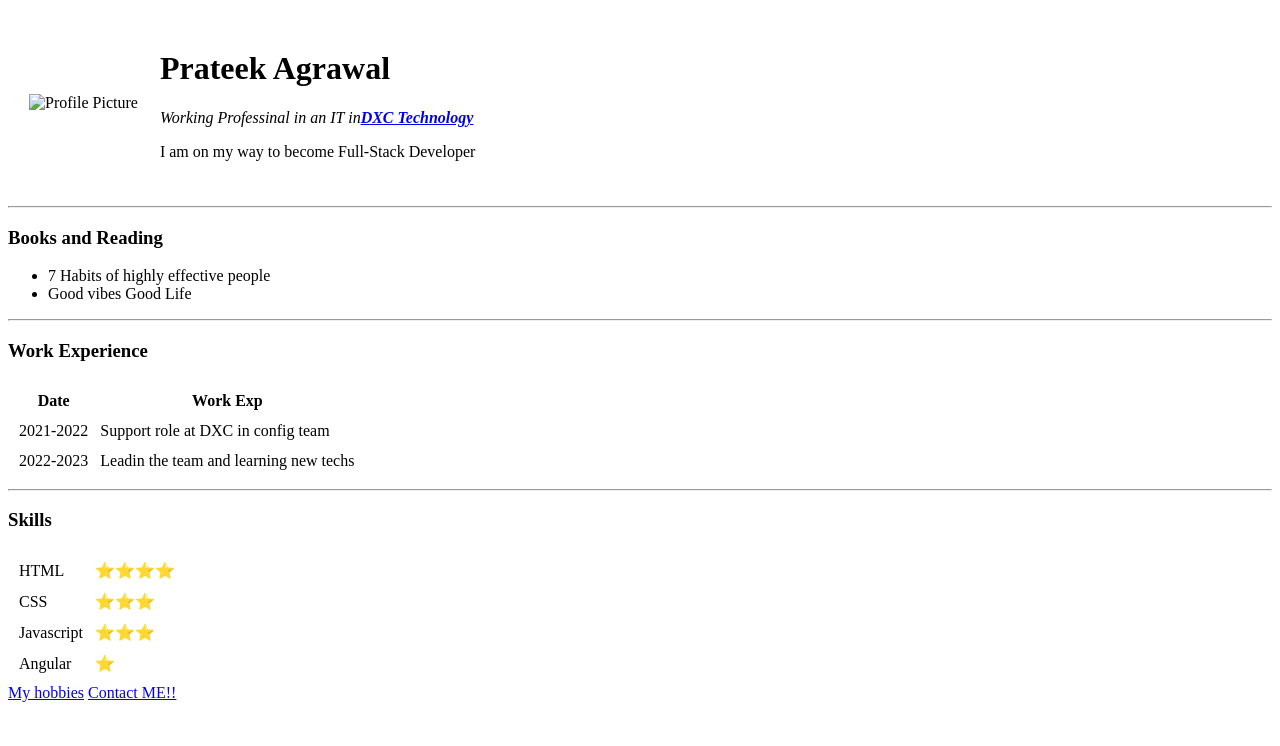
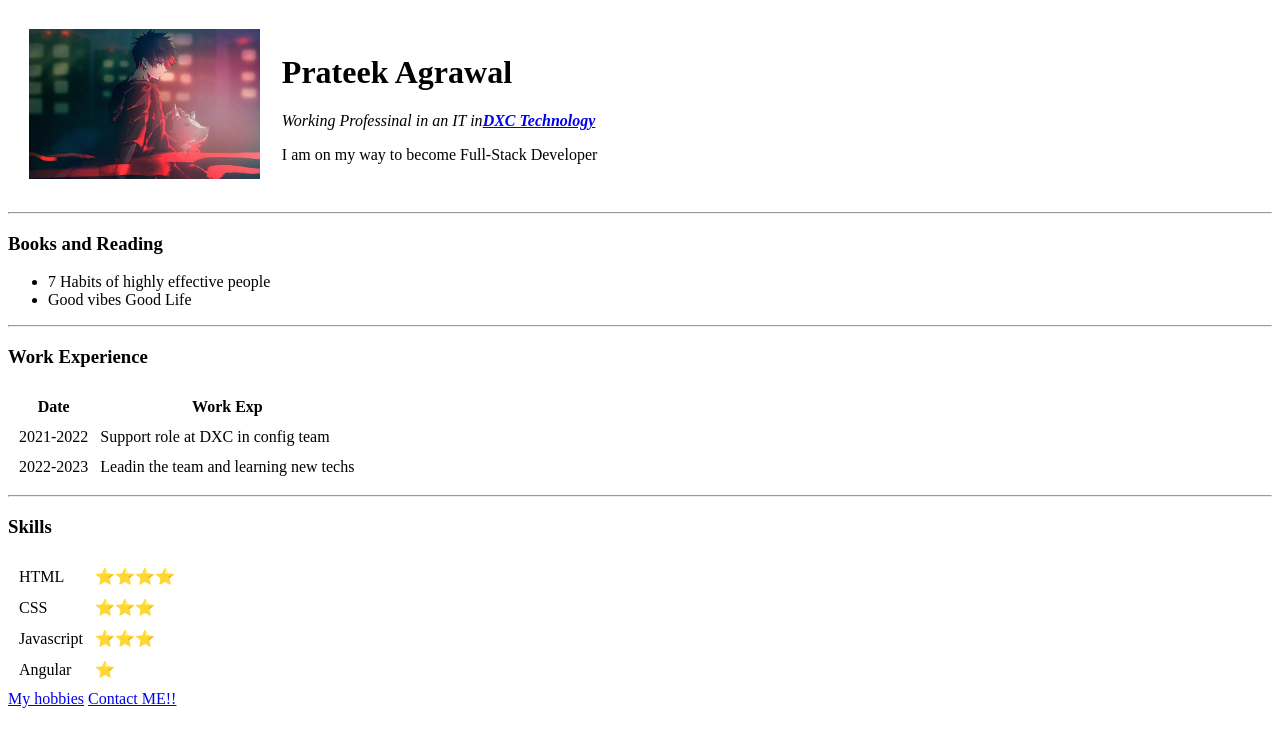
Before and after one commit to pagrawal147/cv, a plain HTML site: page index.html in a window 1280 px wide. Drawn offline with Linux system fonts and the light colour scheme.

Commit message:
Update index.html

```diff
--- a/index.html
+++ b/index.html
@@ -18,7 +18,7 @@
       <tr>
         <td>
           <img
-            src="/anime.jpg"
+            src="images/anime.jpg"
             alt="Profile Picture"
             widht="150"
             height="150"
```
